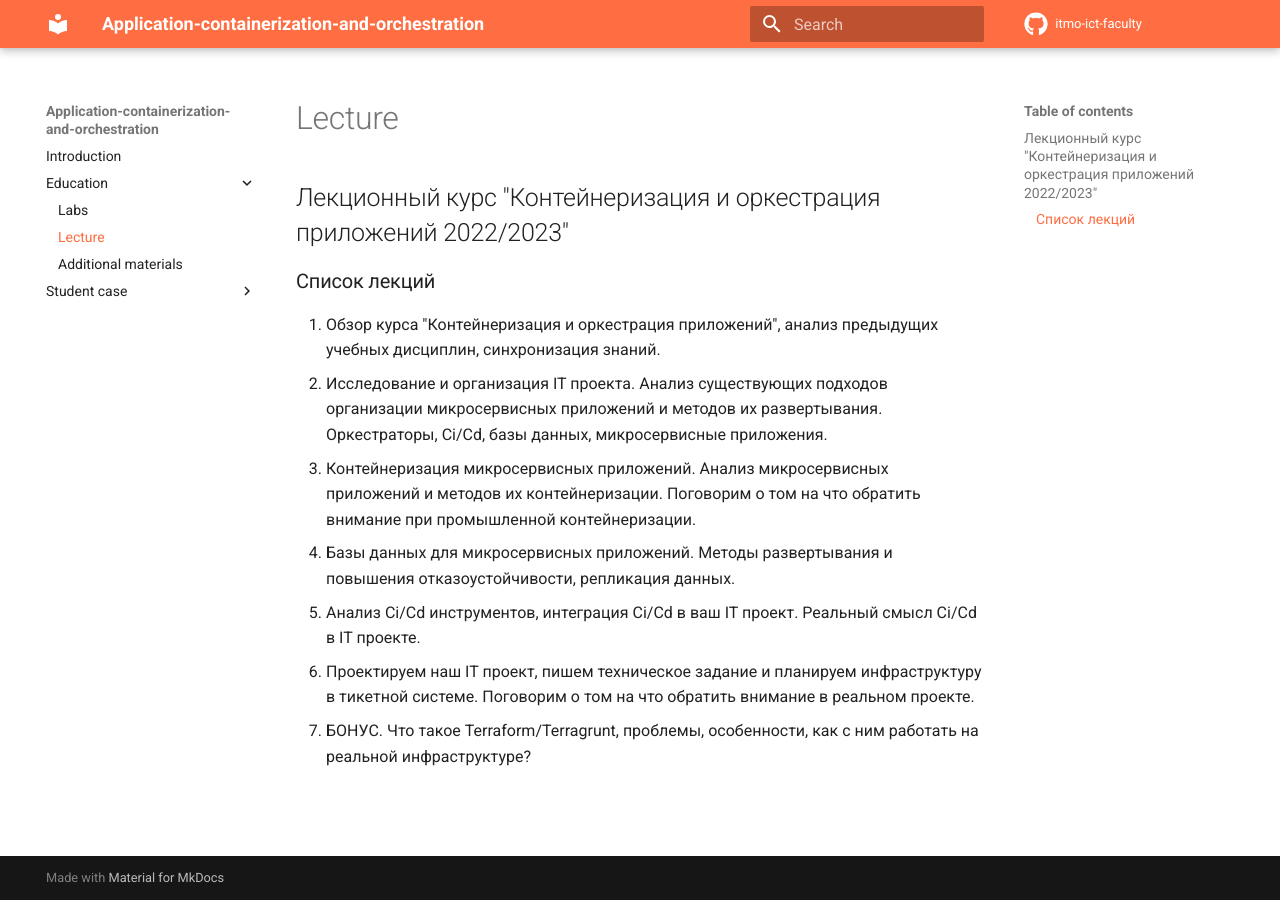
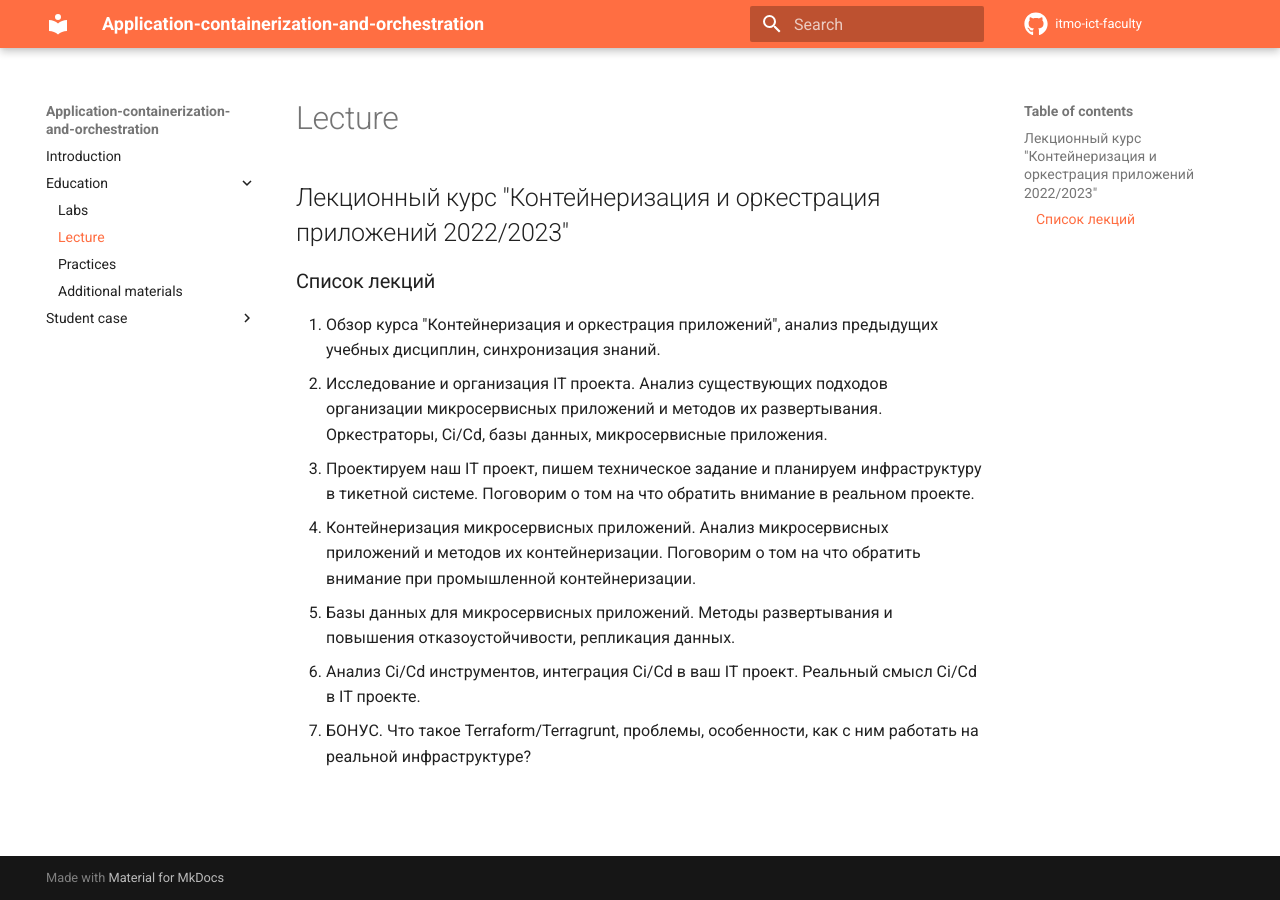
Before and after one commit to itmo-ict-faculty/application-containerization-and-orchestration, an MkDocs documentation site: the page built from docs/education/lecture.md, in a window 1280 px wide. Built offline with MkDocs 1.6.1 and Material for MkDocs 9.7.7, drawn with Linux system fonts in a browser that asks for light colours; comment, search, counter and statistics services are not loaded.

Commit message:
Added practices and fix lectures.

```diff
--- a/docs/education/lecture.md
+++ b/docs/education/lecture.md
@@ -3,8 +3,8 @@
 
 1. Обзор курса "Контейнеризация и оркестрация приложений", анализ предыдущих учебных дисциплин, синхронизация знаний.
 2. Исследование и организация IT проекта. Анализ существующих подходов организации микросервисных приложений и методов их развертывания. Оркестраторы, Ci/Cd, базы данных, микросервисные приложения.
-3. Контейнеризация микросервисных приложений. Анализ микросервисных приложений и методов их контейнеризации. Поговорим о том на что обратить внимание при промышленной контейнеризации.
-4. Базы данных для микросервисных приложений. Методы развертывания и повышения отказоустойчивости, репликация данных.
-5. Анализ Ci/Cd инструментов, интеграция Ci/Cd в ваш IT проект. Реальный смысл Ci/Cd в IT проекте.
-6. Проектируем наш IT проект, пишем техническое задание и планируем инфраструктуру в тикетной системе. Поговорим о том на что обратить внимание в реальном проекте.
+3. Проектируем наш IT проект, пишем техническое задание и планируем инфраструктуру в тикетной системе. Поговорим о том на что обратить внимание в реальном проекте.
+4. Контейнеризация микросервисных приложений. Анализ микросервисных приложений и методов их контейнеризации. Поговорим о том на что обратить внимание при промышленной контейнеризации.
+5. Базы данных для микросервисных приложений. Методы развертывания и повышения отказоустойчивости, репликация данных.
+6. Анализ Ci/Cd инструментов, интеграция Ci/Cd в ваш IT проект. Реальный смысл Ci/Cd в IT проекте.
 7. БОНУС. Что такое Terraform/Terragrunt, проблемы, особенности, как с ним работать на реальной инфраструктуре?
--- a/mkdocs.yml
+++ b/mkdocs.yml
@@ -31,6 +31,7 @@ nav:
   - Education:
     - Labs: "education/labs.md"
     - Lecture: "education/lecture.md"
+    - Practices: "education/practice.md"
     - Additional materials: "education/additional_materials.md"
   - Student case:
     - ITMO 2022/2023: "student_case/itmo2022_2023/itmo2022_2023.md"
```
Also changed, not shown: docs/education/additional_materials.md (+9 -0 lines), docs/education/labs.md (+0 -2 lines), docs/education/labs2022_2023/reportdesign.md (+3 -2 lines), docs/education/practice.md (added, +7 -0 lines), docs/education/practice2022_2023/reportdesign.md (added, +51 -0 lines), docs/education/practice2022_2023/practice1/practice1.md (added), docs/education/practice2022_2023/practice2/practice2.md (added).
